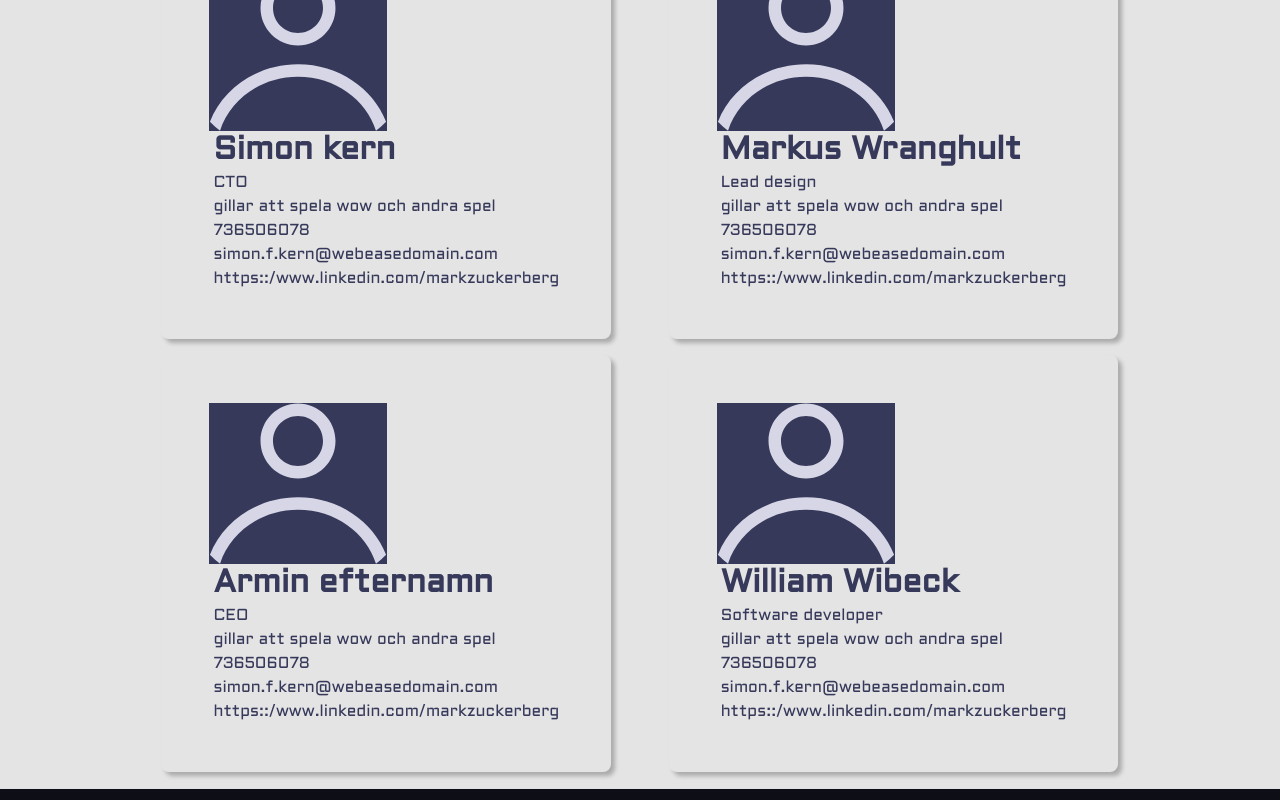
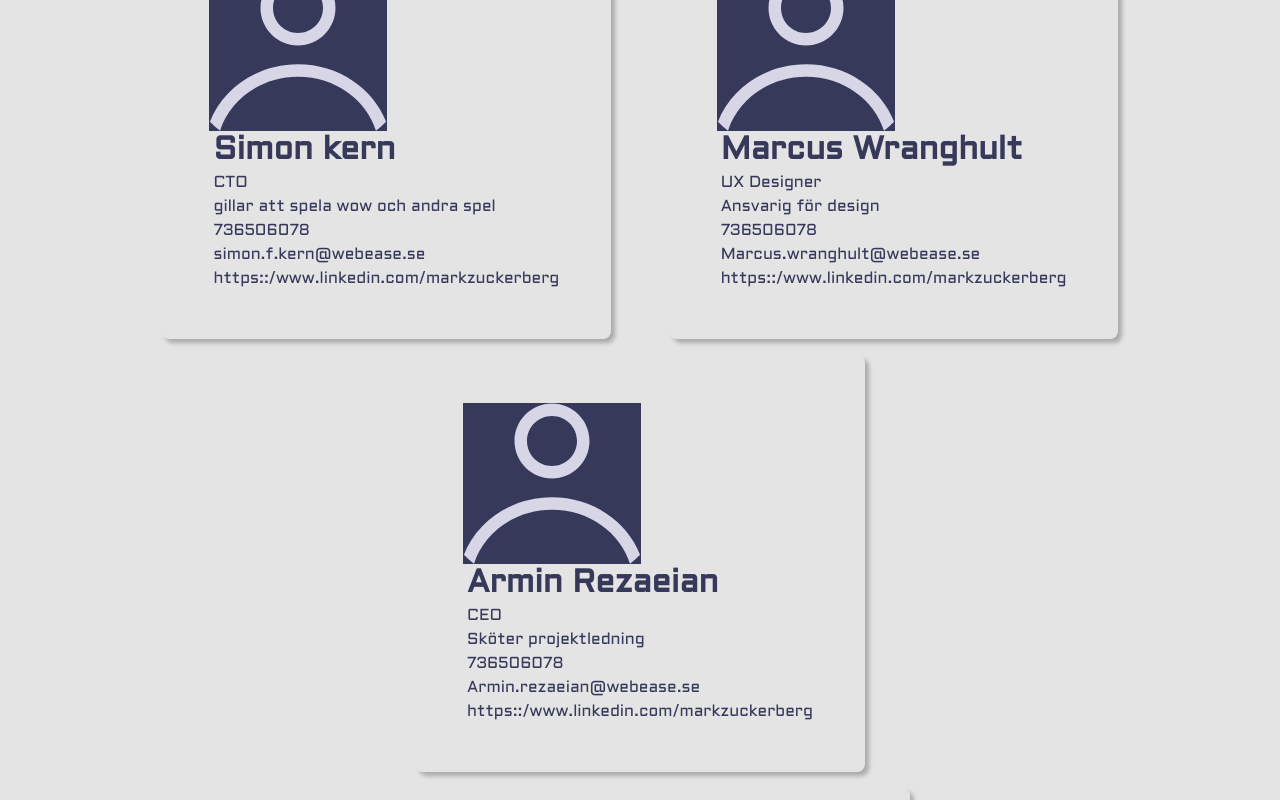
Before and after one commit to crtneko97/core_page, a Next.js app: page /about in a window 1280 px wide. Shown: the part 520-1320 px from the top of the page. Built offline with nearby package versions, Linux system fonts and the light colour scheme.

Commit message:
Made changes to contact cards

```diff
--- a/src/app/about/page.tsx
+++ b/src/app/about/page.tsx
@@ -1,51 +1,55 @@
-import EmployeeCard from '@/components/employeeCard/EmployeeCard';
-import AltHero from '@/components/hero-alt/AltHero'
-import ParagraphCard from '@/components/paragraph-card/ParagraphCard';
-import React from 'react'
+import EmployeeCard from "@/components/employeeCard/EmployeeCard";
+import AltHero from "@/components/hero-alt/AltHero";
+import ParagraphCard from "@/components/paragraph-card/ParagraphCard";
+import React from "react";
 
 const About = () => {
   return (
     <>
-    <AltHero imageKey={'teamwork'} title={'ABOUT US'} />
-      <ParagraphCard paragraph={'<brödtext>'} width='66%' />
+      <AltHero imageKey={"teamwork"} title={"ABOUT US"} />
+      <ParagraphCard paragraph={"Vårt team!"} width="66%" />
       <main>
-      <div className='Employee-div'>
+        <div className="Employee-div">
           <EmployeeCard
-      avatarKey={'avatar'}
-      fullName={'Simon kern'}
-      role={'CTO'}
-      bio={'gillar att spela wow och andra spel'}
+            avatarKey={"avatar"}
+            fullName={"Simon kern"}
+            role={"CTO"}
+            bio={"gillar att spela wow och andra spel"}
             phone={736506078}
-      email={'simon.f.kern@webeasedomain.com'}
-      linkedin={'https::/www.linkedin.com/markzuckerberg'} />
+            email={"simon.f.kern@webease.se"}
+            linkedin={"https::/www.linkedin.com/markzuckerberg"}
+          />
           <EmployeeCard
-      avatarKey={'avatar'}
-      fullName={'Markus Wranghult'}
-      role={'Lead design'}
-      bio={'gillar att spela wow och andra spel'}
+            avatarKey={"avatar"}
+            fullName={"Marcus Wranghult"}
+            role={"UX Designer"}
+            bio={"Ansvarig för design"}
             phone={736506078}
-      email={'simon.f.kern@webeasedomain.com'}
-      linkedin={'https::/www.linkedin.com/markzuckerberg'} />
+            email={"Marcus.wranghult@webease.se"}
+            linkedin={"https::/www.linkedin.com/markzuckerberg"}
+          />
           <EmployeeCard
-      avatarKey={'avatar'}
-      fullName={'Armin efternamn'}
-      role={'CEO'}
-      bio={'gillar att spela wow och andra spel'}
+            avatarKey={"avatar"}
+            fullName={"Armin Rezaeian"}
+            role={"CEO"}
+            bio={"Sköter projektledning"}
             phone={736506078}
-      email={'simon.f.kern@webeasedomain.com'}
-      linkedin={'https::/www.linkedin.com/markzuckerberg'} />
+            email={"Armin.rezaeian@webease.se"}
+            linkedin={"https::/www.linkedin.com/markzuckerberg"}
+          />
           <EmployeeCard
-      avatarKey={'avatar'}
-      fullName={'William Wibeck'}
-      role={'Software developer'}
-      bio={'gillar att spela wow och andra spel'}
+            avatarKey={"avatar"}
+            fullName={"William Wibeck"}
+            role={"Software developer"}
+            bio={"gillar att spela wow och andra spel"}
             phone={736506078}
-      email={'simon.f.kern@webeasedomain.com'}
-      linkedin={'https::/www.linkedin.com/markzuckerberg'} />
+            email={"William.wibeck@webease.se"}
+            linkedin={"https://se.linkedin.com/in/william-wibeck-b530a8219?"}
+          />
         </div>
       </main>
     </>
-  )
-}
+  );
+};
 
 export default About;
--- a/src/components/navbar/Navbar.tsx
+++ b/src/components/navbar/Navbar.tsx
@@ -1,25 +1,37 @@
-'use client';
-import React from 'react';
-import Link from 'next/link';
-import { usePathname } from 'next/navigation';
+"use client";
+import React from "react";
+import Link from "next/link";
+import { usePathname } from "next/navigation";
 
-import './navbar.scss';
+import "./navbar.scss";
 
 const Navbar = () => {
   const pathName = usePathname();
 
   return (
-    <nav className={'navbar'}>
-      <img className={'icon'} src="/icons/Logo.png" alt="Icon" width={175} height={75}/>
-      <div className={'navLinks'}>
+    <nav className={"navbar"}>
+      <a href="/">
+        <img
+          className={"icon"}
+          src="/icons/Logo.png"
+          alt="Icon"
+          width={175}
+          height={75}
+        />
+      </a>
+      <div className={"navLinks"}>
         <Link href="/">
-          <p className={`navLink ${pathName === '/' ? 'active' : ''}`}>Home</p>
+          <p className={`navLink ${pathName === "/" ? "active" : ""}`}>Home</p>
         </Link>
         <Link href="/about">
-          <p className={`navLink ${pathName === '/about' ? 'active' : ''}`}>About</p>
+          <p className={`navLink ${pathName === "/about" ? "active" : ""}`}>
+            About
+          </p>
         </Link>
         <Link href="/contact">
-          <p className={`navLink ${pathName === '/contact' ? 'active' : ''}`}>Contact</p>
+          <p className={`navLink ${pathName === "/contact" ? "active" : ""}`}>
+            Contact
+          </p>
         </Link>
       </div>
     </nav>
```
Also changed, not shown: src/app/contact/page.tsx (+17 -17 lines), src/components/contactCard/ContactCard.tsx (+13 -9 lines), src/components/listfeature/featureCard.scss (+6 -1 lines), 1 other file (tests, documents, lock files or other folders). Lines whose indentation alone changed are shown as unchanged.
